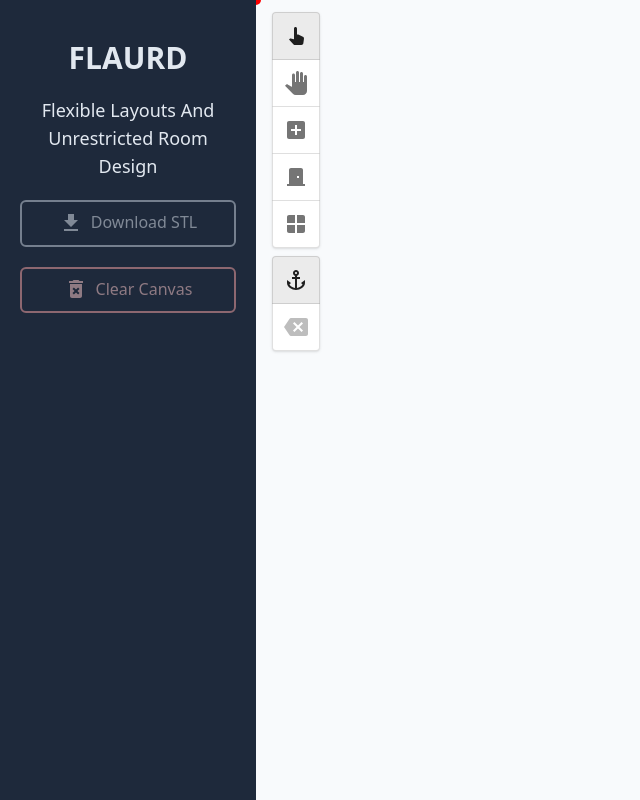
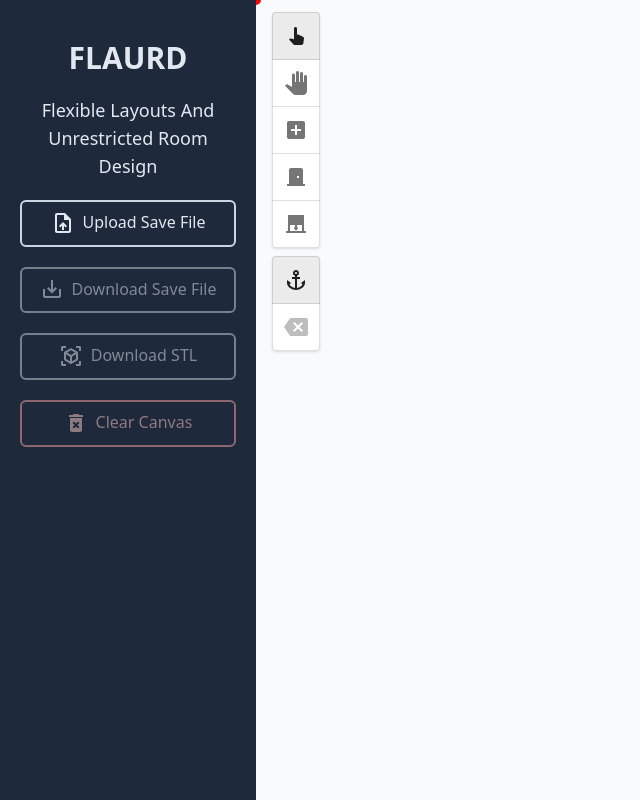
Before and after one commit to IsItGreg/floorplaner, a React (Create React App) app: page / in a window 1280 px wide. Shown: the whole page, without its empty margins (0-640 px from the left). Built offline with nearby package versions, Linux system fonts and the light colour scheme.

Commit message:
Added save and load buttons

```diff
--- a/src/components/Sidebar.tsx
+++ b/src/components/Sidebar.tsx
@@ -1,11 +1,18 @@
 import React from "react";
 import { CanvasActions, GlobalContext } from "./GlobalContext";
 import { convertRoomsToStl } from "../three/roomsToStl";
-import { DeleteForever, Download } from "@mui/icons-material";
+import {
+  DeleteForever,
+  SaveAlt,
+  UploadFile,
+  ViewInAr,
+} from "@mui/icons-material";
 import { Tooltip } from "@mui/material";
+import { download } from "../download";
 
 export const Sidebar = () => {
   const { state, dispatch } = React.useContext(GlobalContext);
+  const inputRef = React.useRef<HTMLInputElement>(null);
 
   return (
     <div className="flex h-full w-64 flex-shrink-0 flex-col gap-5 bg-slate-800 shadow">
@@ -15,6 +22,65 @@ export const Sidebar = () => {
       <h2 className="mx-5 text-center text-lg text-slate-200">
         Flexible Layouts And Unrestricted Room Design
       </h2>
+      <Tooltip
+        title="Warning, this will replace the current floor plan"
+        arrow
+        placement="bottom"
+      >
+        <button
+          className="mx-5 rounded-md border-2 border-slate-300 p-2 text-slate-200 disabled:cursor-not-allowed disabled:opacity-50"
+          onClick={() => {
+            if (inputRef.current) {
+              inputRef.current.click();
+            }
+          }}
+        >
+          <input
+            ref={inputRef}
+            hidden
+            className="mx-5 rounded-md border-2 border-slate-300 p-2 text-slate-200 disabled:cursor-not-allowed disabled:opacity-50"
+            type="file"
+            accept=".json"
+            onChange={(e) => {
+              const file = e.target.files?.[0];
+              if (file) {
+                const reader = new FileReader();
+                reader.onload = (e) => {
+                  const json = e.target?.result;
+                  if (typeof json === "string") {
+                    dispatch({
+                      type: CanvasActions.SET_ROOMS,
+                      rooms: JSON.parse(json),
+                    });
+                  }
+                };
+                reader.readAsText(file);
+              }
+            }}
+          />
+          <UploadFile className="mb-0.5 mr-2" />
+          Upload Save File
+        </button>
+      </Tooltip>
+      <Tooltip
+        title="Download floor plan as a .json file"
+        arrow
+        placement="bottom"
+      >
+        <button
+          className="mx-5 rounded-md border-2 border-slate-300 p-2 text-slate-200 disabled:cursor-not-allowed disabled:opacity-50"
+          disabled={state.rooms.length === 0}
+          onClick={() => {
+            download(
+              new Blob([JSON.stringify(state.rooms)]),
+              "floorplansave.json",
+            );
+          }}
+        >
+          <SaveAlt className="mb-0.5 mr-2" />
+          Download Save File
+        </button>
+      </Tooltip>
       <button
         className="mx-5 rounded-md border-2 border-slate-300 p-2 text-slate-200 disabled:cursor-not-allowed disabled:opacity-50"
         disabled={state.rooms.length === 0}
@@ -22,7 +88,7 @@ export const Sidebar = () => {
           convertRoomsToStl(state.rooms);
         }}
       >
-        <Download className="mb-0.5 mr-2" />
+        <ViewInAr className="mb-0.5 mr-2" />
         Download STL
       </button>
       <Tooltip title="Warning, this cannot be undone." arrow placement="bottom">
--- a/src/components/Toolbox.tsx
+++ b/src/components/Toolbox.tsx
@@ -5,8 +5,8 @@ import {
   PanTool,
   Anchor,
   DoorFront,
-  Window,
   Backspace,
+  RollerShades,
 } from "@mui/icons-material";
 import { ToggleButton, ToggleButtonGroup, Tooltip } from "@mui/material";
 import React from "react";
@@ -50,7 +50,7 @@ export const Toolbox = () => {
         </Tooltip>
         <Tooltip title="Create window" arrow placement="right">
           <ToggleButton value={ToolMode.CREATE_WINDOW}>
-            <Window />
+            <RollerShades />
           </ToggleButton>
         </Tooltip>
       </ToggleButtonGroup>
--- /dev/null
+++ b/src/download.ts
@@ -0,0 +1,7 @@
+export const download = (blob: Blob, filename: string) => {
+  const link = document.createElement("a");
+  link.href = URL.createObjectURL(blob);
+  link.download = filename;
+  link.click();
+  URL.revokeObjectURL(link.href);
+};
--- a/src/three/roomsToStl.ts
+++ b/src/three/roomsToStl.ts
@@ -2,18 +2,11 @@ import { Box, BoxType } from "../components/Canvas";
 import * as THREE from "three";
 import { STLExporter } from "three/examples/jsm/exporters/STLExporter";
 import { ADDITION, SUBTRACTION, Brush, Evaluator } from "three-bvh-csg";
+import { download } from "../download";
 
 const ROOM_HEIGHT = 240;
 const DOOR_HEIGHT = 200;
 const WINDOW_HEIGHT = 120;
-
-const save = (blob: Blob, filename: string) => {
-  const link = document.createElement("a");
-  link.href = URL.createObjectURL(blob);
-  link.download = filename;
-  link.click();
-  URL.revokeObjectURL(link.href);
-};
 
 const getRoomWithWalls = (room: Box, wallThickness: number = 10): Box => {
   // room is two points
@@ -124,5 +117,5 @@ export const convertRoomsToStl = (boxes: Box[]) => {
   const exporter = new STLExporter();
   const stl = exporter.parse(result);
 
-  save(new Blob([stl], { type: "application/octet-stream" }), "room.stl");
+  download(new Blob([stl], { type: "application/octet-stream" }), "room.stl");
 };
```
